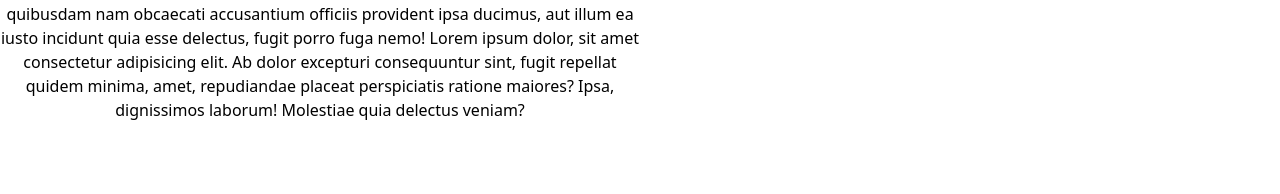
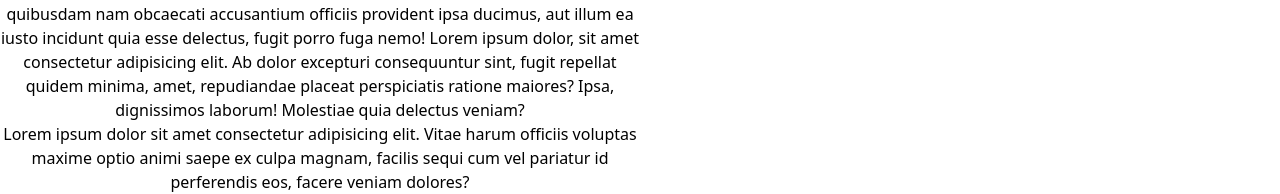
Before and after one commit to AkhilNk369/yoga-, a plain HTML site: page index.html in a window 1280 px wide. Shown: the part 1150-1344 px from the top of the page. Before the commit the page ends 1272 px from the top, so only its background shows below. Drawn offline with nearby package versions, Linux system fonts and the light colour scheme; a web font is replaced by a local one.

Commit message:
added paragraph

```diff
--- a/index.html
+++ b/index.html
@@ -107,6 +107,9 @@
                     fugit repellat quidem minima, amet, repudiandae placeat perspiciatis ratione maiores? Ipsa,
                     dignissimos laborum! Molestiae quia delectus veniam?
                 </p>
+                <P>Lorem ipsum dolor sit amet consectetur adipisicing elit. Vitae harum officiis voluptas maxime optio
+                    animi saepe ex culpa magnam, facilis sequi cum vel pariatur id perferendis eos, facere veniam
+                    dolores?</P>
 
             </div>
             <div class="col w-[50%]">
```
